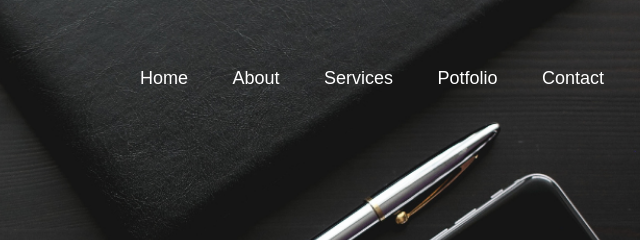
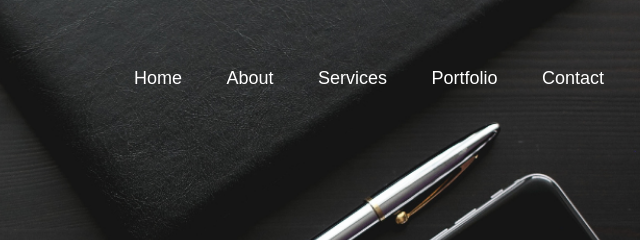
Before and after one commit to kunalkanchankar/kunalkanchankar.github.io, a plain HTML site: page index.html in a window 1280 px wide. Shown: the top 240 px of the page, 528-1168 px from the left. Drawn offline with Linux system fonts and the light colour scheme.

Commit message:
Update index.html

```diff
--- a/index.html
+++ b/index.html
@@ -17,7 +17,7 @@
                     <li><a href="#header">Home</a></li>
                     <li><a href="#about">About</a></li>
                     <li><a href="#services">Services</a></li>
-                    <li><a href="#portfolio">Potfolio</a></li>
+                    <li><a href="#portfolio">Portfolio</a></li>
                     <li><a href="#contact">Contact</a></li>
                     <img class="fas" onclick="closemenu()"  src="images/cross.png" alt="">
                 </ul>
```
